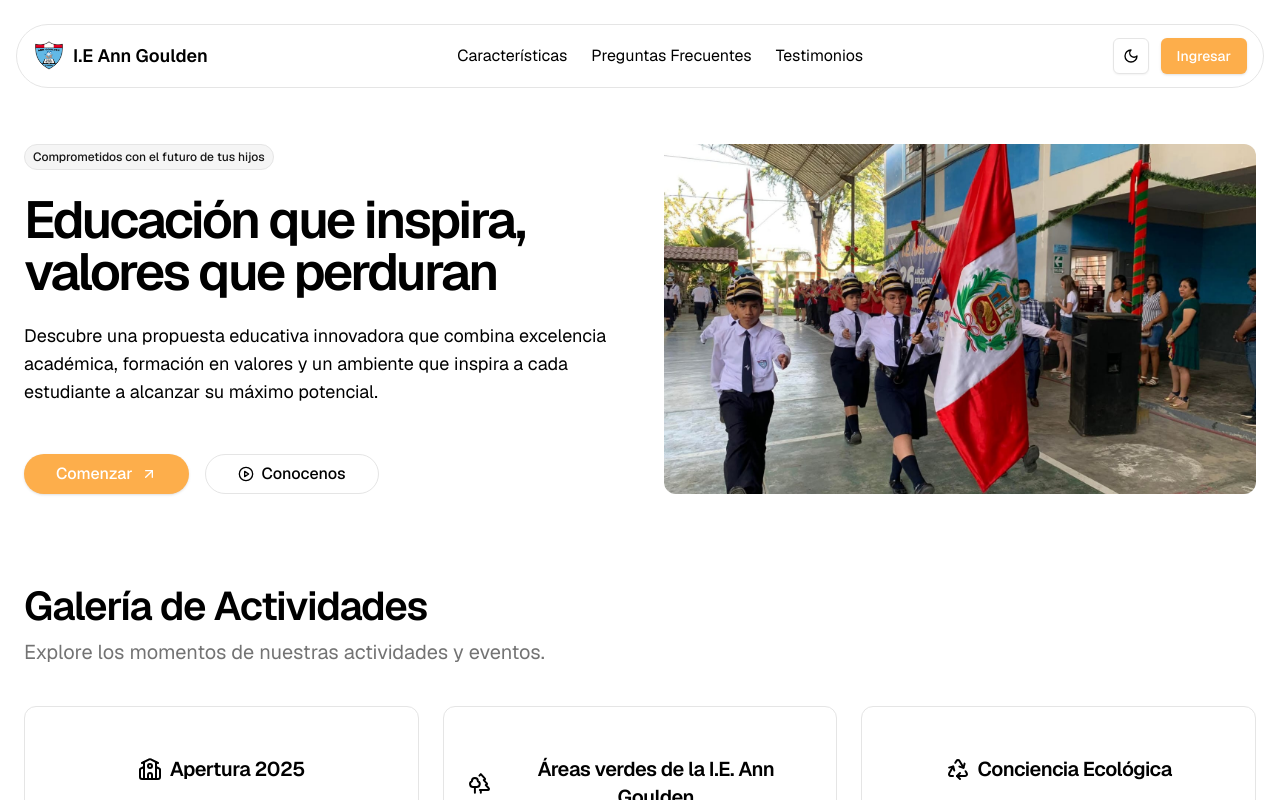
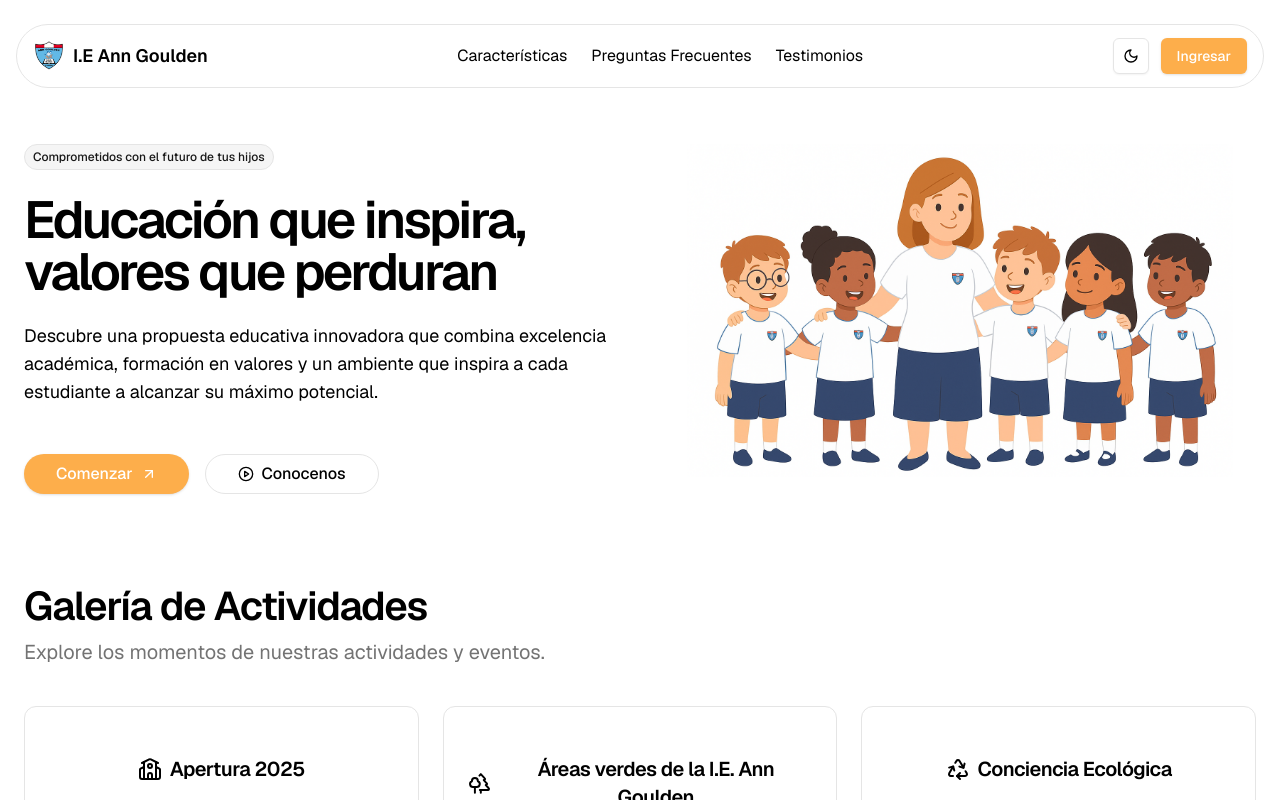
Before and after one commit to LuisLaRosa-Perez/Ann_Goulden, a Next.js app: page / in a window 1280 px wide. Shown: the top 800 px of the page. Built offline with nearby package versions, Linux system fonts and the light colour scheme.

Commit message:
CAMBIO imagen

```diff
--- a/components/hero-02/hero-02.tsx
+++ b/components/hero-02/hero-02.tsx
@@ -59,7 +59,7 @@ const Hero02 = () => {
                 {isOpen && (
                   <div className="relative pt-[56.25%]">
                     <iframe
-                      src="https://drive.google.com/file/d/1xgW45o8zFe6vUOOpJfHkQZiuMGGOfdwA/preview"
+                      src="https://drive.google.com/file/d/1wWNvQzglmVhGxJgUmZ-XRytWESQwcc4i/preview"
                       width="100%"
                       height="100%"
                       allow="autoplay"
@@ -71,9 +71,16 @@ const Hero02 = () => {
             </Dialog>
           </div>
         </div>
-        <div className="relative w-full min-h-[300px] max-h-[450px]">
-          <Image src="/imagen1.jpeg" alt="Hero Image" fill className="object-cover rounded-xl" />
-        </div>
+        <div className="relative w-full aspect-[16/9] flex justify-center items-center bg-white">
+  <Image
+    src="/hero_Section.png"
+    alt="Hero Image"
+    fill
+    className="object-contain rounded-xl"
+    priority
+  />
+</div>
+
       </div>
     </div>
   );
```
Also changed, not shown: public/hero_Section.png (added).
